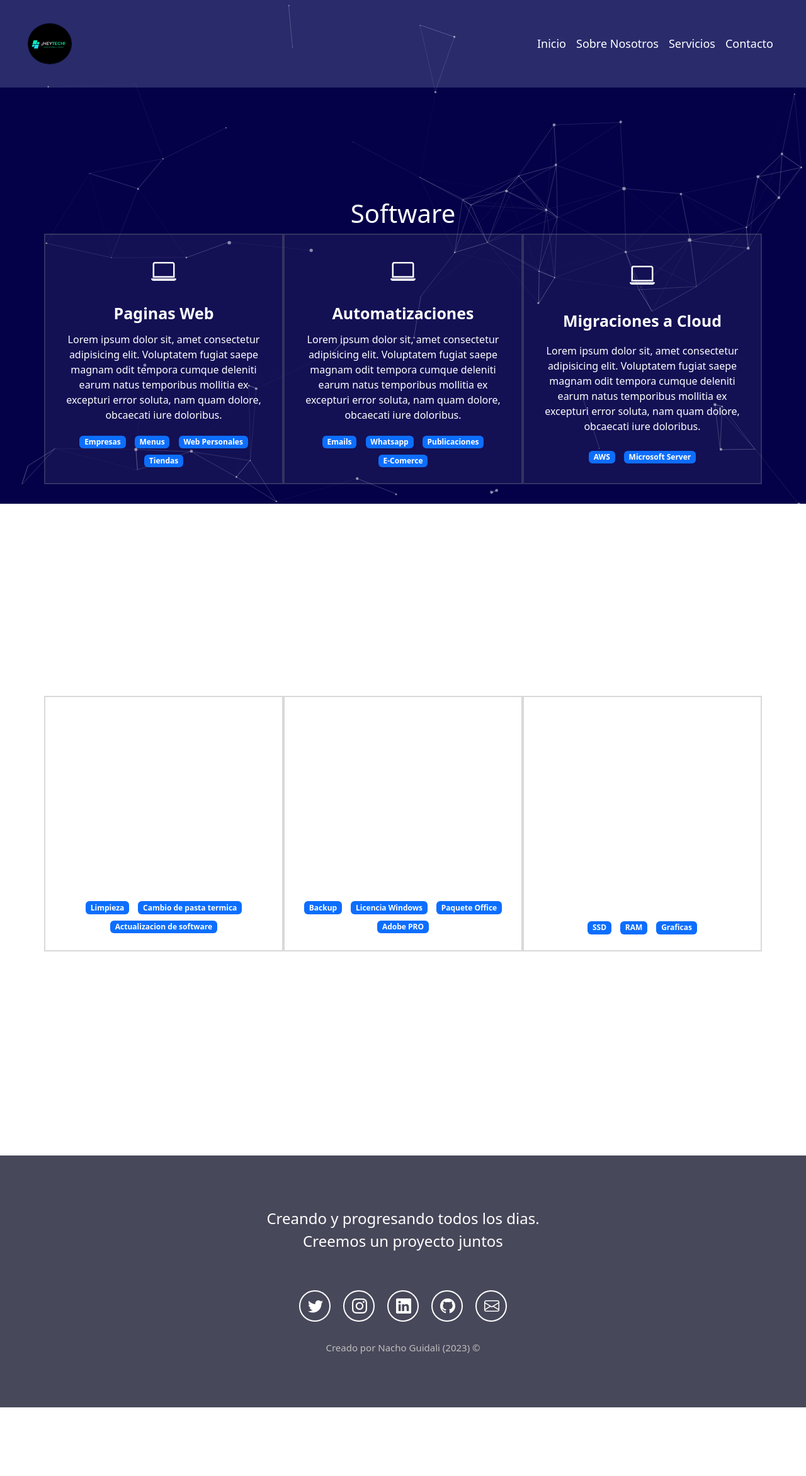
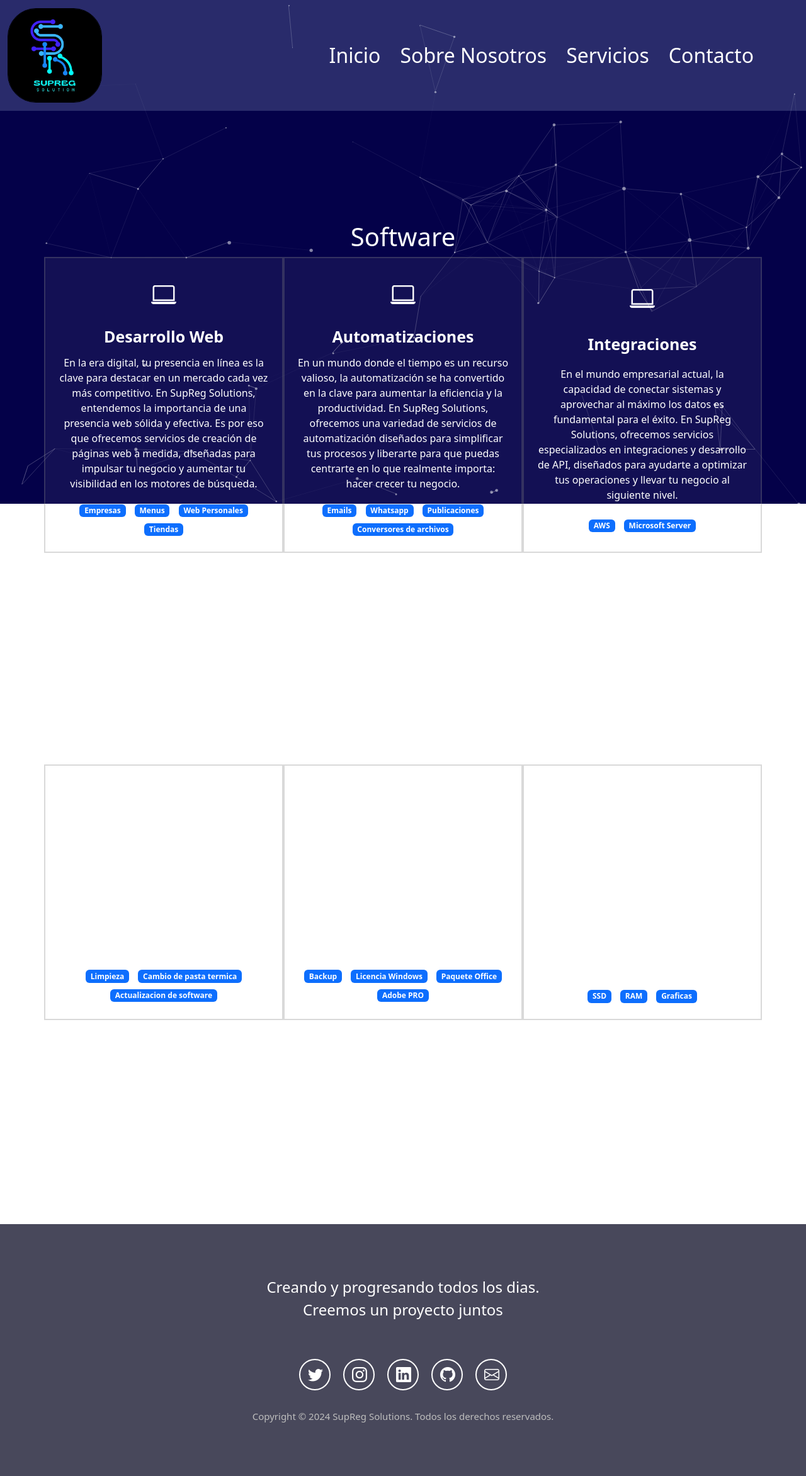
Before and after one commit to NachoGuidali/Web-solutions, a Django app: page /servicios in a window 1280 px wide. Shown: the whole page at 63% size. Before the commit the page ends 2235 px from the top, so only its background shows below. Run offline with Django 4.2, Linux system fonts and the light colour scheme; some web fonts are replaced.

Commit message:
modificaciones

```diff
--- a/webapp/static/style.css
+++ b/webapp/static/style.css
@@ -1,6 +1,6 @@
 /* NAVBAR */
 .navbar {
-    padding: 2rem;
+
     background-color: #c5dffa31 !important;
 
 
@@ -13,15 +13,29 @@
 }
 .img-nav{
     border: solid 1px;
-    border-radius: 50%;
+    border-radius: 30%;
 }
+.nav-item {
+    margin-right: 15px;
+}
+
+.nav-item:hover{
+    background-color: rgba(127, 255, 212, 0.288);
+    border-radius: 20px;
+    transition: 0.5s;
+}
+
 .nav-link{
     color: white !important;
-    font-size: large;
+    font-size: 32px;
 }
 .navbar ul{
     font-size: 32px;
 }
+.container-fluid{
+    margin-right: 3rem !important;
+}
+
 /* SERVICIOS */
 .hardware{
     margin-top: 15rem !important;
@@ -128,9 +142,10 @@
     margin-bottom: 14rem;
 }
 .img-hero {
-    opacity: 0.8;
-    border-radius: 80%;
+    opacity: 0.9;
+    border-radius: 10%;
     margin-bottom: 40px;
+
 }
 .hero-texto{
     align-items: center;
--- a/webapp/templates/about.html
+++ b/webapp/templates/about.html
@@ -6,7 +6,7 @@
     <div class="container-fluid">
         <div class="row justify-content-start">
             <h1>Quienes somos</h1>
-            <span>En [Tech Solution], entendemos que cada cliente es único.
+            <span>En SupReg Solutions, entendemos que cada cliente es único.
                 Nos comprometemos a ofrecer soluciones personalizadas que se ajusten
                 a tus necesidades específicas.  Desde la creación de sitios web hasta
                 la optimización de hardware, cada proyecto es una oportunidad
@@ -21,7 +21,7 @@
                 </p>
             </div>
             <div class="card col-12 col-md-4">
-                <h3>como lo hacemos</h3>
+                <h3>Como lo hacemos</h3>
                 <p>Contamos con un equipo de desarrolladores y técnicos altamente capacitados que se encargan de realizar nuestros trabajos de manera eficiente y profesional. Sin embargo, también valoramos la colaboración y trabajamos en conjunto con una amplia red de desarrolladores externos para poder ofrecerte soluciones que se adapten a cualquier tipo de requerimiento.
 
                     Nuestra asociación con otros desarrolladores nos permite ampliar nuestro alcance y conocimientos, brindándote acceso a una amplia gama de habilidades y experiencia en diversas áreas tecnológicas. Esto nos permite ofrecerte soluciones más completas y personalizadas, asegurando que tus necesidades sean atendidas de la mejor manera posible.</p>
--- a/webapp/templates/base.html
+++ b/webapp/templates/base.html
@@ -10,7 +10,7 @@
     <meta name="keywords" content="HTML, CSS, JAVASCRIPT, REACT, PYTHON, WEB SOLUTIONS, HARDWARE, SOFTWARE">
     <title>Web Solutions</title>
     <!--favicon-->
-    <link rel="icon" type="image/x-icon" href="static/imagenes/LOGO.bmp">
+    <link rel="icon" type="image/x-icon" href="static/imagenes/logob4bm.bmp">
     <!-- Styles -->
     <link rel="stylesheet" href="https://cdn.jsdelivr.net/npm/bootstrap@5.3.0/dist/css/bootstrap.min.css" integrity="sha384-9ndCyUaIbzAi2FUVXJi0CjmCapSmO7SnpJef0486qhLnuZ2cdeRhO02iuK6FUUVM" crossorigin="anonymous">
     <link rel="stylesheet" href="https://cdn.jsdelivr.net/npm/bootstrap-icons@1.10.5/font/bootstrap-icons.css">
@@ -32,7 +32,7 @@
             </button>
           <div class="collapse navbar-collapse" id="navbar-toggler">
             <a class="navbar-brand" href="#hero">
-                <img class="img-nav" src="static/imagenes/LOGO.bmp" width="70" alt="Imagen de Pagina">
+                <img class="img-nav" src="static/imagenes/logob4.jpg" width="150" height="150" alt="Imagen de Pagina">
             </a>
             <ul class="navbar-nav d-flex justify-content-center align-items-center">
               <li class="nav-item">
@@ -65,7 +65,7 @@
           <a href="https://github.com/nachoguidali" target="_blank" rel="noopener noreferrer"><i class="bi bi-github"></i></a>
           <a href="mailto:nachog.akd@hotmail.com" target="_blank" rel="noopener noreferrer"><i class="bi bi-envelope"></i></a>
         </div>
-        <div class="derechos">Creado por Nacho Guidali (2023) &#169;</div>
+        <div class="derechos">Copyright &#169; 2024 SupReg Solutions. Todos los derechos reservados.</div>
       </footer>
 
     <div id="particles-js"></div>
--- a/webapp/templates/home.html
+++ b/webapp/templates/home.html
@@ -4,7 +4,7 @@
 <section class="hero aligm-items-stretch">
     <div class="hero-principal d-flex flex-row justify-content-evenly align-items-center">
         <div class="hero-imagen d-flex flex-column">
-            <img class="img-hero img-fluid" src="static/imagenes/LOGO.bmp" alt="Imagen de Pagina">
+            <img class="img-hero img-fluid" src="static/imagenes/logob4.jpg" alt="Imagen de Pagina">
             <h3>Impulsando la excelencia tecnologica</h3>
             <div class="hero-botones d-flex flex-row justify-content-evenly">
                 <a href="/servicios#software"><button type="button" class="btn btn-primary btn-lg">Software</button></a>
--- a/webapp/templates/servicios.html
+++ b/webapp/templates/servicios.html
@@ -8,8 +8,8 @@
         <div class="row ">
           <div class="columna col-12 col-md-4">
             <i class="bi bi-laptop"></i>
-            <p class="experiencia-titulo">Paginas Web</p>
-            <p>Lorem ipsum dolor sit, amet consectetur adipisicing elit. Voluptatem fugiat saepe magnam odit tempora cumque deleniti earum natus temporibus mollitia ex excepturi error soluta, nam quam dolore, obcaecati iure doloribus.</p>
+            <p class="experiencia-titulo">Desarrollo Web</p>
+            <p>En la era digital, tu presencia en línea es la clave para destacar en un mercado cada vez más competitivo. En SupReg Solutions, entendemos la importancia de una presencia web sólida y efectiva. Es por eso que ofrecemos servicios de creación de páginas web a medida, diseñadas para impulsar tu negocio y aumentar tu visibilidad en los motores de búsqueda.</p>
             <div class="badges-contenedor">
               <span class="badge text-bg-primary">Empresas</span>
               <span class="badge text-bg-primary">Menus</span>
@@ -21,12 +21,36 @@
           <div class="columna col-12 col-md-4">
             <i class="bi bi-laptop"></i>
             <p class="experiencia-titulo">Automatizaciones</p>
-            <p>Lorem ipsum dolor sit, amet consectetur adipisicing elit. Voluptatem fugiat saepe magnam odit tempora cumque deleniti earum natus temporibus mollitia ex excepturi error soluta, nam quam dolore, obcaecati iure doloribus.</p>
+            <p>En un mundo donde el tiempo es un recurso valioso, la automatización se ha convertido en la clave para aumentar la eficiencia y la productividad. En SupReg Solutions, ofrecemos una variedad de servicios de automatización diseñados para simplificar tus procesos y liberarte para que puedas centrarte en lo que realmente importa: hacer crecer tu negocio.</p>
             <div class="badges-contenedor">
               <span class="badge text-bg-primary">Emails</span>
               <span class="badge text-bg-primary">Whatsapp</span>
               <span class="badge text-bg-primary">Publicaciones</span>
-              <span class="badge text-bg-primary">E-Comerce</span>
+              <span class="badge text-bg-primary">Conversores de archivos</span>
+
+            </div>
+          </div>
+
+          <div class="columna col-12 col-md-4">
+            <i class="bi bi-laptop"></i>
+            <p class="experiencia-titulo">Integraciones</p>
+            <p>En el mundo empresarial actual, la capacidad de conectar sistemas y aprovechar al máximo los datos es fundamental para el éxito. En SupReg Solutions, ofrecemos servicios especializados en integraciones y desarrollo de API, diseñados para ayudarte a optimizar tus operaciones y llevar tu negocio al siguiente nivel.</p>
+            <div class="badges-contenedor">
+              <span class="badge text-bg-primary">AWS</span>
+              <span class="badge text-bg-primary">Microsoft Server</span>
+
+
+            </div>
+          </div>
+
+          <!-- <div class="columna col-12 col-md-4">
+            <i class="bi bi-laptop"></i>
+            <p class="experiencia-titulo">Migraciones a Cloud</p>
+            <p>Lorem ipsum dolor sit, amet consectetur adipisicing elit. Voluptatem fugiat saepe magnam odit tempora cumque deleniti earum natus temporibus mollitia ex excepturi error soluta, nam quam dolore, obcaecati iure doloribus.</p>
+            <div class="badges-contenedor">
+              <span class="badge text-bg-primary">AWS</span>
+              <span class="badge text-bg-primary">Microsoft Server</span>
+
 
             </div>
           </div>
@@ -41,7 +65,9 @@
 
 
             </div>
-          </div>
+          </div> -->
+
+
 
         </div>
 
```
Also changed, not shown: webapp/static/imagenes/Logo-sfondo.jpg (added), webapp/static/imagenes/logo prod.jpg (added), webapp/static/imagenes/logo-1.jpg (added), webapp/static/imagenes/logo-2.png (added), webapp/static/imagenes/logo-2negro.png (added), webapp/static/imagenes/logo-negro.png (added), webapp/static/imagenes/logo1.png (added), webapp/static/imagenes/logo2.png (added), webapp/static/imagenes/logo3.png (added), webapp/static/imagenes/logob4.jpg (added), webapp/static/imagenes/logob4bm.bmp (added), webapp/static/imagenes/logosinfondo.png (added), 1 other file.
